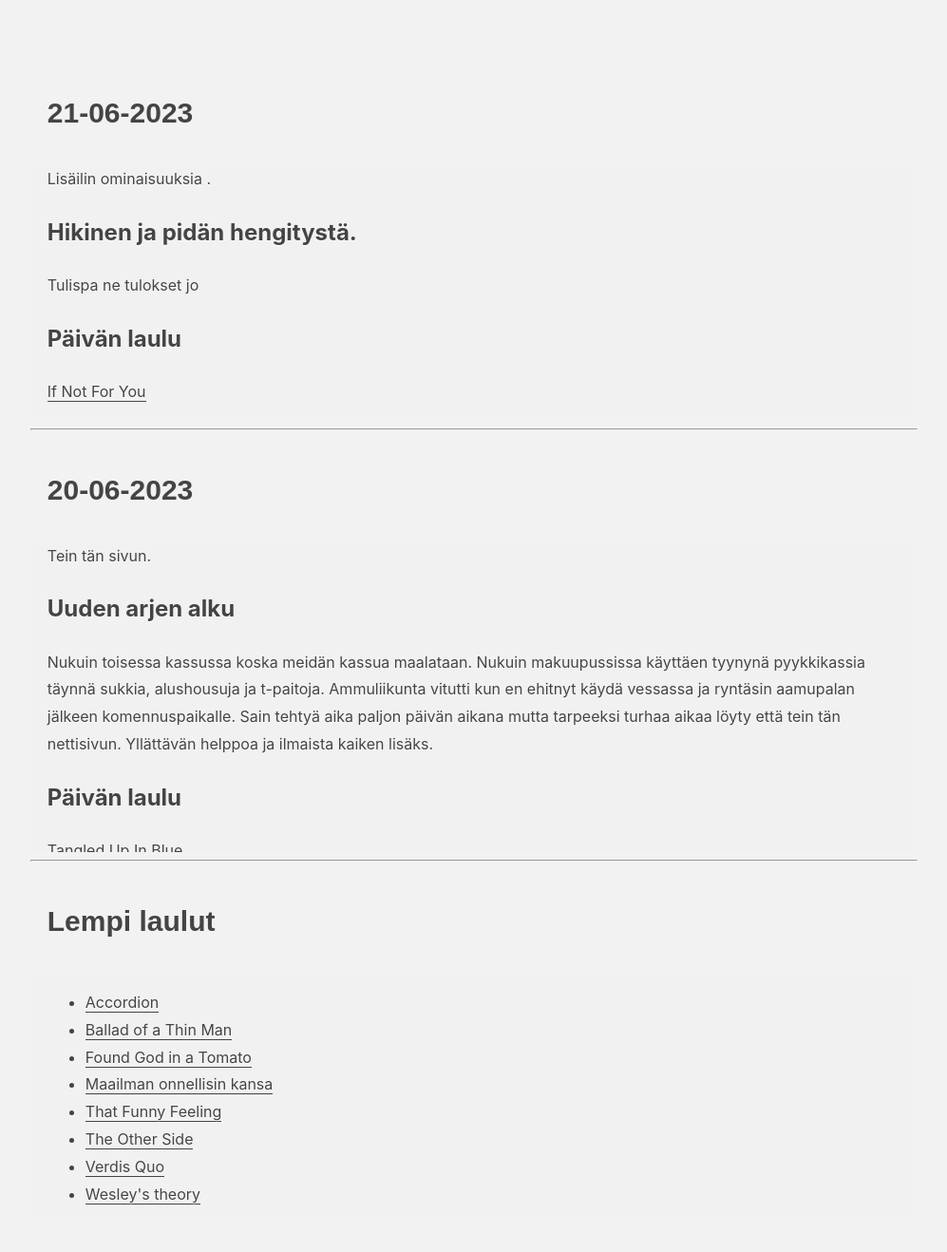
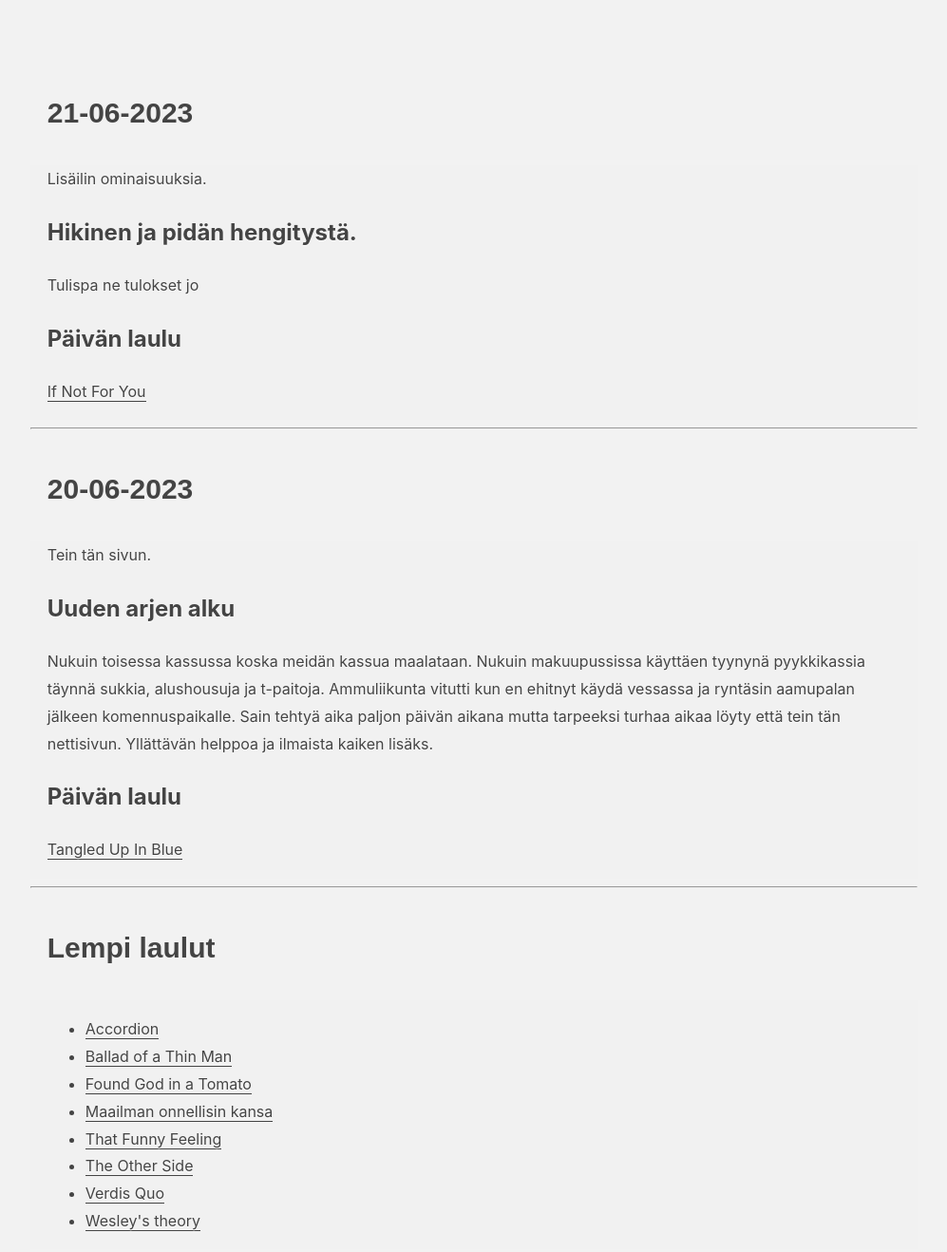
Before and after one commit to Timonen03/Timonen03.github.io, a plain HTML site: page index.html in a window 1280 px wide. Shown: the whole page at 95% size, without its empty margins (141-1138 px from the left). Drawn offline with Linux system fonts and the light colour scheme.

Commit message:
Korjaa avattavat ja suljettavat tabit

```diff
--- a/index.html
+++ b/index.html
@@ -67,9 +67,9 @@
 </head>
 <body>
 
-    <button class="collapsible active"><header><h1>21-06-2023</h1></header></button>
-    <div class="content" style="max-height: 326px;">
-        <aside>Lisäilin ominaisuuksia .</aside>
+    <button id="myButton1" class="collapsible"><header><h1>21-06-2023</h1></header></button>
+    <div class="content">
+        <aside>Lisäilin ominaisuuksia.</aside>
         <h2>Hikinen ja pidän hengitystä.</h2>
         <p>Tulispa ne tulokset jo</p>
         <h2>Päivän laulu</h2>
@@ -79,8 +79,8 @@
 
     <hr>
 
-    <button class="collapsible active"><header><h1>20-06-2023</h1></header></button>
-    <div class="content" style="max-height: 326px;">
+    <button id="myButton2" class="collapsible"><header><h1>20-06-2023</h1></header></button>
+    <div class="content">
         <aside>Tein tän sivun.</aside>
         <h2>Uuden arjen alku</h2>
         <p>Nukuin toisessa kassussa koska meidän kassua maalataan. Nukuin makuupussissa käyttäen tyynynä pyykkikassia täynnä sukkia, alushousuja ja t-paitoja. Ammuliikunta vitutti kun en ehitnyt käydä vessassa ja ryntäsin aamupalan jälkeen komennuspaikalle. Sain tehtyä aika paljon päivän aikana mutta tarpeeksi turhaa aikaa löyty että tein tän nettisivun. Yllättävän helppoa ja ilmaista kaiken lisäks.</p>
@@ -91,8 +91,8 @@
 
     <hr>
 
-    <button class="collapsible active"><header><h1>Lempi laulut</h1></header></button>
-    <div class="content" style="max-height: 266px;">
+    <button id="myButton3" class="collapsible"><header><h1>Lempi laulut</h1></header></button>
+    <div class="content">
         <ul>
             <li><a href="https://www.youtube.com/watch?v=rpaonSDPw7Y">Accordion</a></li>
             <li><a href="https://www.youtube.com/watch?v=63ucJmVonAc">Ballad of a Thin Man</a></li>
@@ -104,11 +104,6 @@
             <li><a href="https://www.youtube.com/watch?v=l9fN-8NjrvI">Wesley's theory</a></li>
         </ul>
     </div>
-
-
-
-
-
 
 
     <script>
@@ -127,7 +122,11 @@
             });
         }
     </script>
-
+    <script>
+        document.getElementById('myButton1').click()
+        document.getElementById('myButton2').click()
+        document.getElementById('myButton3').click()
+    </script>
 
 </body>
 </html>
```
